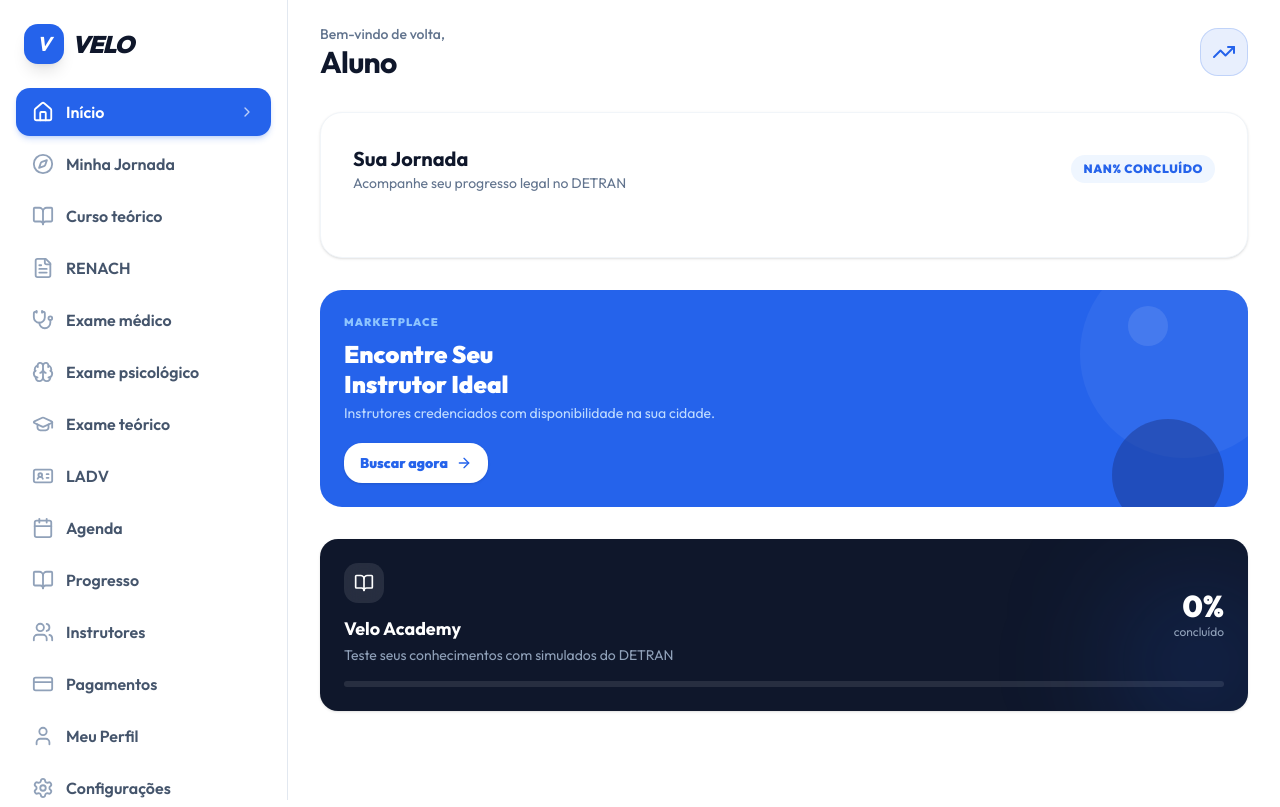
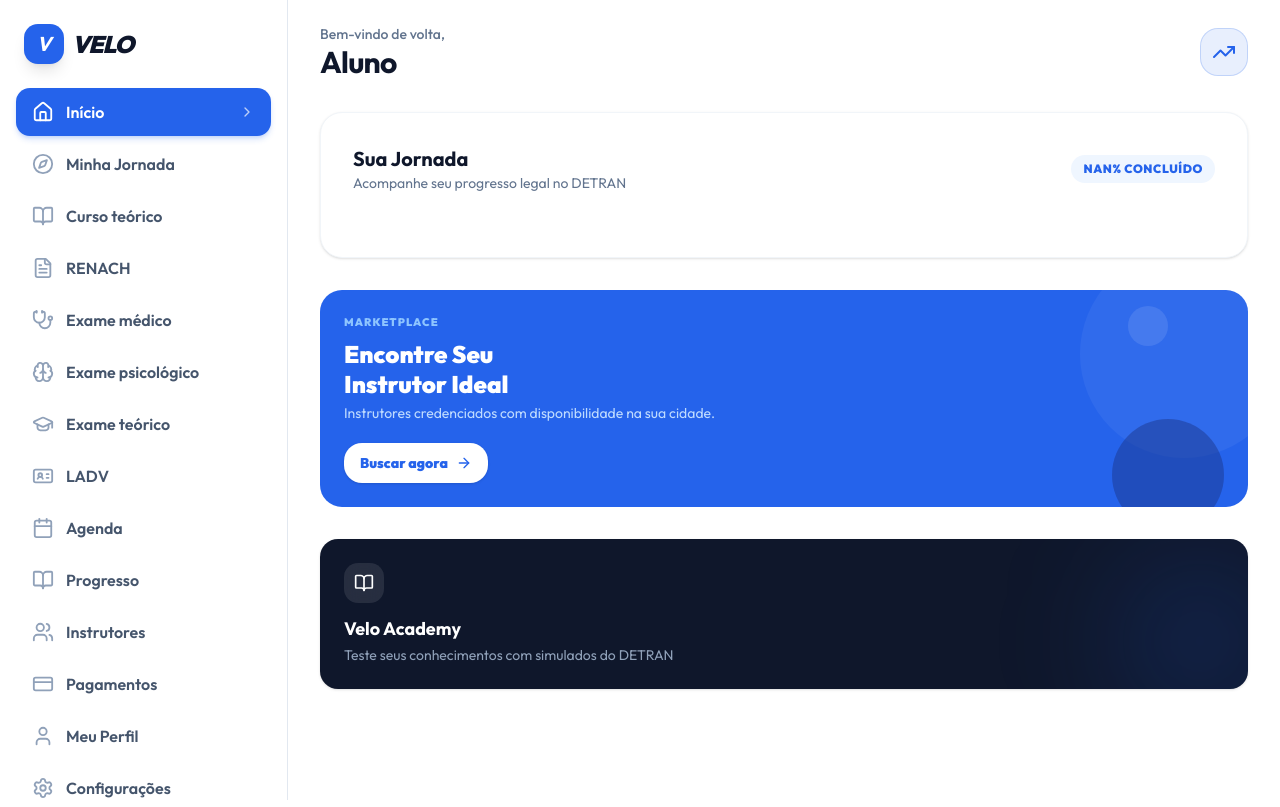
Before and after one commit to Joao-Assis1/velo-front-end, a Next.js app: page /app/student/dashboard in a window 1280 px wide. Built offline with nearby package versions, Linux system fonts and the light colour scheme; no server answers.

Commit message:
fix(dashboard): remove progresso falso do card Velo Academy
Percentual e barra de progresso baseados em academyModules não refletiam o desempenho nos simulados do DETRAN — removidos para evitar dado enganoso.

```diff
--- a/src/app/app/student/dashboard/page.tsx
+++ b/src/app/app/student/dashboard/page.tsx
@@ -8,6 +8,7 @@ import {
   ArrowRight,
   TrendingUp,
 } from 'lucide-react';
+
 import { Card, Button } from '@/components/ui-custom';
 import { BurocraticConcierge } from '@/components/features/BurocraticConcierge';
 import { DetranStepper } from '@/components/features/DetranStepper';
@@ -30,17 +31,12 @@ const STAGE_ALERTS: Partial<Record<JourneyStage, { id: string; type: 'urgent' |
 export default function StudentDashboard() {
   const { data: journey, isLoading: journeyLoading } = useJourney();
   const { data: timeline = [] } = useJourneyTimeline();
-  const { studentProfile, academyModules, scheduledClasses, refreshLessons } = useApp();
+  const { studentProfile, scheduledClasses, refreshLessons } = useApp();
 
   useEffect(() => {
     refreshLessons();
     // eslint-disable-next-line react-hooks/exhaustive-deps
   }, []);
-
-  const academyProgress = useMemo(() => {
-    if (!academyModules.length) return 0;
-    return Math.round((academyModules.filter(m => m.progress === 100).length / academyModules.length) * 100);
-  }, [academyModules]);
 
   const nextLesson = useMemo(() => {
     const now = new Date();
@@ -137,13 +133,6 @@ export default function StudentDashboard() {
               <h3 className="text-lg font-bold mb-0.5">Velo Academy</h3>
               <p className="text-slate-400 text-sm">Teste seus conhecimentos com simulados do DETRAN</p>
             </div>
-            <div className="text-right">
-              <span className="text-3xl font-black text-white">{academyProgress}%</span>
-              <p className="text-slate-400 text-xs">concluído</p>
-            </div>
-          </div>
-          <div className="mt-4 h-1.5 bg-white/10 rounded-full overflow-hidden">
-            <div className="h-full bg-velo-blue rounded-full" style={{ width: `${academyProgress}%` }} />
           </div>
           <div className="absolute -right-8 -bottom-8 w-40 h-40 bg-velo-blue/20 rounded-full blur-3xl" />
         </Card>
```
